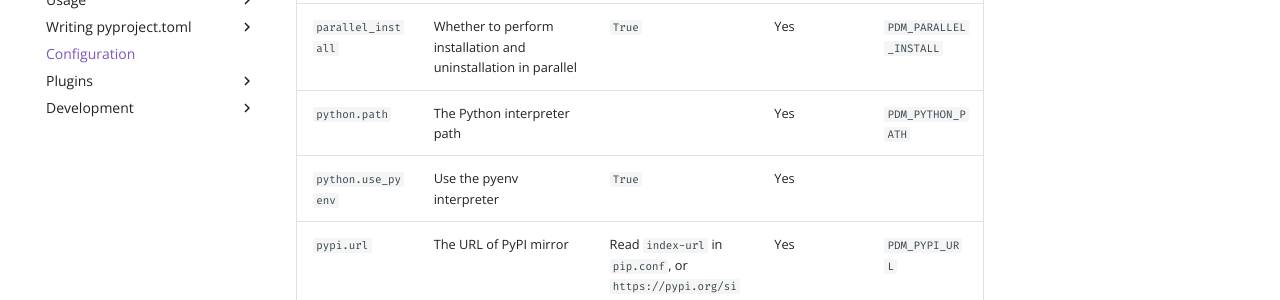
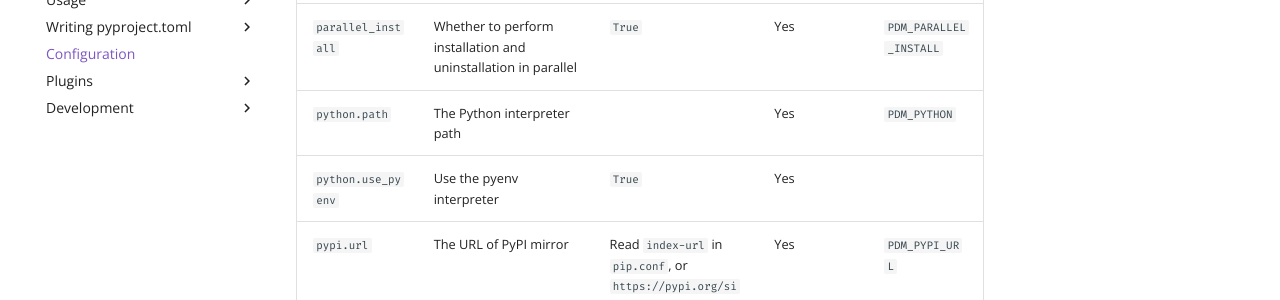
Before and after one commit to ChrisSanderser/pd-ms, an MkDocs documentation site: the page built from docs/docs/configuration.md, in a window 1280 px wide and 900 px high, scrolled down 446 px. Shown: the part 153-453 px from the top of the window. Built offline with MkDocs 1.6.1 and Material for MkDocs 9.7.7, drawn with Linux system fonts in a browser that asks for light colours; comment, search, counter and statistics services are not loaded.

```diff
--- a/docs/docs/configuration.md
+++ b/docs/docs/configuration.md
@@ -6,7 +6,7 @@
 | `auto_global`                 | Use global package implicitly if no local project is found                | `False`                                                                   | No                   | `PDM_AUTO_GLOBAL`        |
 | `use_venv`                    | Install packages into the activated venv site packages instead of PEP 582 | `False`                                                                   | Yes                  | `PDM_USE_VENV`           |
 | `parallel_install`            | Whether to perform installation and uninstallation in parallel            | `True`                                                                    | Yes                  | `PDM_PARALLEL_INSTALL`   |
-| `python.path`                 | The Python interpreter path                                               |                                                                           | Yes                  | `PDM_PYTHON_PATH`        |
+| `python.path`                 | The Python interpreter path                                               |                                                                           | Yes                  | `PDM_PYTHON`        |
 | `python.use_pyenv`            | Use the pyenv interpreter                                                 | `True`                                                                    | Yes                  |                          |
 | `pypi.url`                    | The URL of PyPI mirror                                                    | Read `index-url` in `pip.conf`, or `https://pypi.org/simple` if not found | Yes                  | `PDM_PYPI_URL`           |
 | `pypi.verify_ssl`             | Verify SSL certificate when query PyPI                                    | Read `trusted-hosts` in `pip.conf`, defaults to `True`                    | Yes                  |                          |
```
